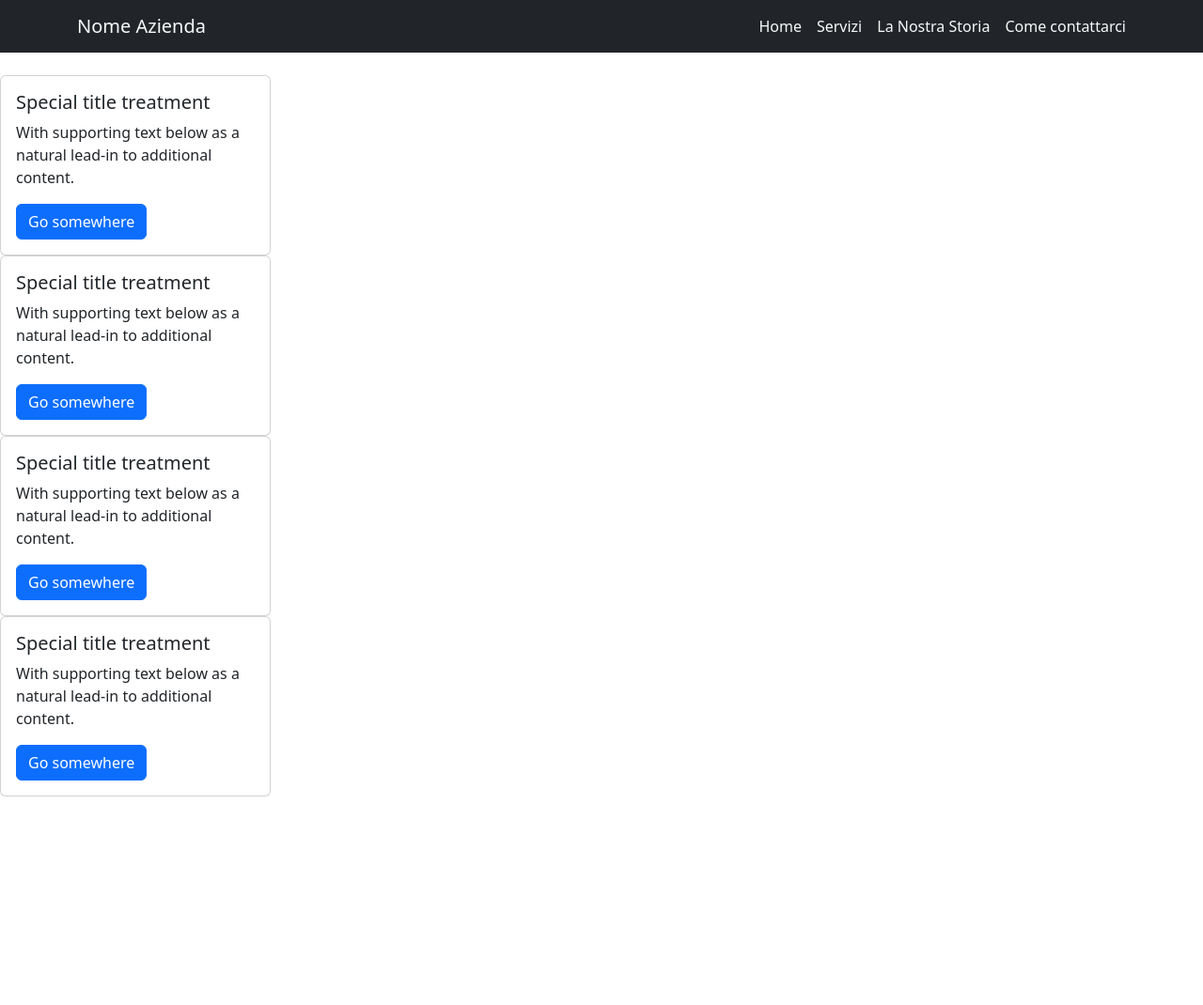
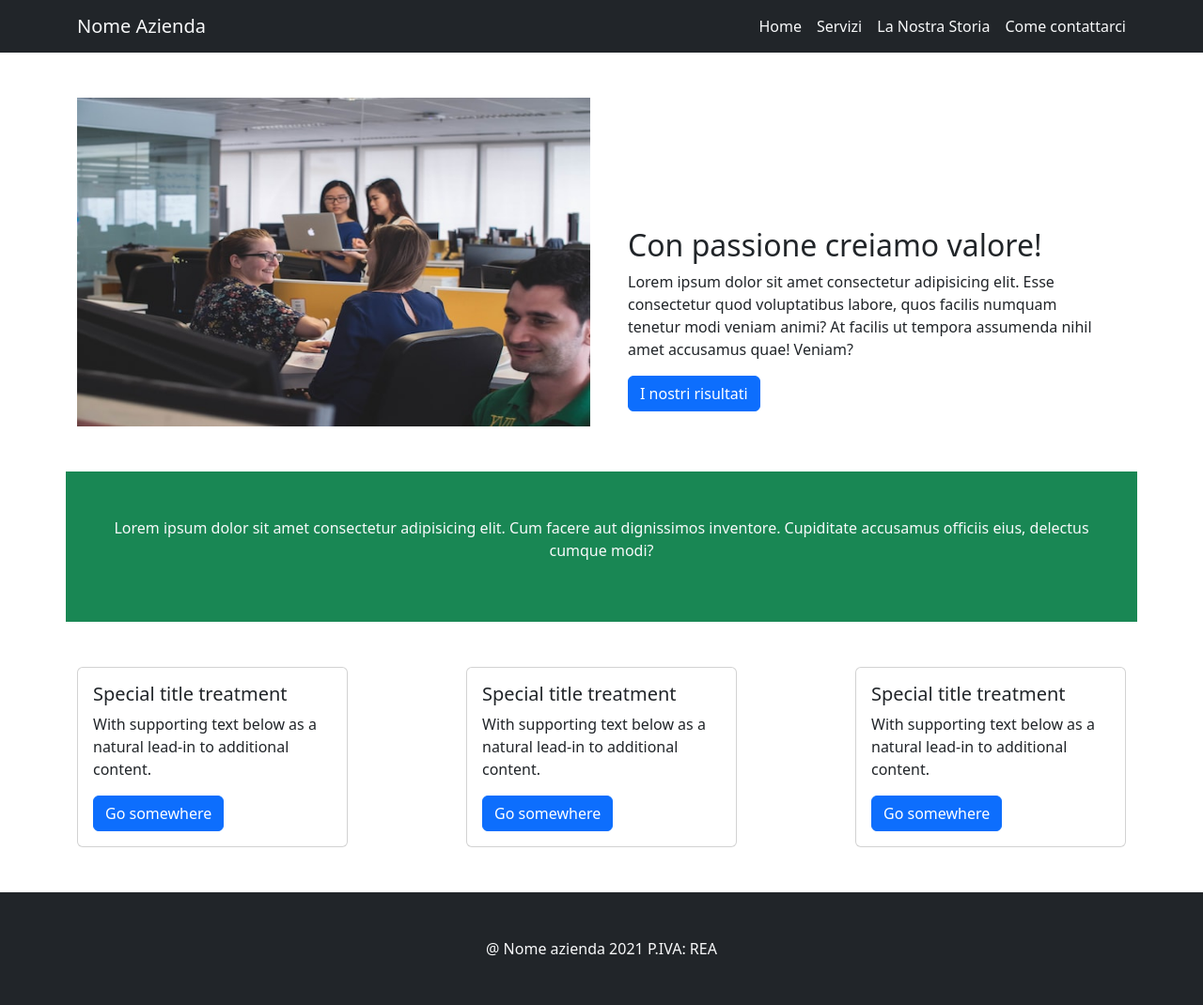
Before and after one commit to EarthDragon10/U2-W6-D2-Esercizio, a plain HTML site: page index.html in a window 1280 px wide. Shown: the whole page at 94% size. Before the commit the page ends 848 px from the top, so only its background shows below. Drawn offline with nearby package versions, Linux system fonts and the light colour scheme.

Commit message:
fix html bootstrap

```diff
--- a/index.html
+++ b/index.html
@@ -12,8 +12,8 @@
 </head>
 
 <body>
-    <nav class="navbar bg-dark">
-        <div class="container ">
+    <nav class="navbar bg-dark mb-5">
+        <div class="container d-flex justify-content-between">
             <div id="logo">
                 <a class="navbar-brand text-light" href="#">Nome Azienda</a>
             </div>
@@ -27,41 +27,74 @@
 
     </nav>
     <main>
+        <div class="container">
+
             <section id="hero">
-            <img src="" alt="">
-            <div class="card" style="width: 18rem;">
+                <div class="row mb-5">
+                    <div class="col">
+                        <img src="./assets/img/team.jpg" alt="" style="height: 350px; width: 100%">
+                    </div>
+                    <div class="col d-flex align-items-end">
+                        <div class="card" style="border-style: none;">
+                            <div class="card-body">
+                                <h2 class="card-title">Con passione creiamo valore!</h2>
+                                <p class="card-text">Lorem ipsum dolor sit amet consectetur adipisicing elit. Esse
+                                    consectetur quod voluptatibus labore, quos facilis numquam tenetur modi veniam
+                                    animi? At facilis ut tempora assumenda nihil amet accusamus quae! Veniam?</p>
+                                <a href="#" class="btn btn-primary">I nostri risultati</a>
+                            </div>
+                        </div>
+                    </div>
+                </div>
+            </section>
+
+            <section id="paragraph">
+                <div class="row mb-5">
+                    <div class="col text-center bg-success text-light p-5">
+                        <p>Lorem ipsum dolor sit amet consectetur adipisicing elit. Cum facere aut dignissimos
+                            inventore. Cupiditate accusamus officiis eius, delectus cumque modi?</p>
+                    </div>
+                </div>
+
+            </section>
+
+            <article id="articles">
+                <div class="row mb-5">
+                    <div class="col d-flex flex-row justify-content-between gap-4">
+                        <div class="card " style="width: 18rem;">
                             <div class="card-body">
                                 <h5 class="card-title">Special title treatment</h5>
-                    <p class="card-text">With supporting text below as a natural lead-in to additional content.</p>
-                    <a href="#" class="btn btn-primary">Go somewhere</a>
-                </div>
-        </section>
-        <section id="paragraph"></section>
-        <article id="articles">
-            <div class="card" style="width: 18rem;">
-                <div class="card-body">
-                    <h5 class="card-title">Special title treatment</h5>
-                    <p class="card-text">With supporting text below as a natural lead-in to additional content.</p>
+                                <p class="card-text">With supporting text below as a natural lead-in to additional
+                                    content.</p>
                                 <a href="#" class="btn btn-primary">Go somewhere</a>
                             </div>
                         </div>
                         <div class="card" style="width: 18rem;">
                             <div class="card-body">
                                 <h5 class="card-title">Special title treatment</h5>
-                    <p class="card-text">With supporting text below as a natural lead-in to additional content.</p>
+                                <p class="card-text">With supporting text below as a natural lead-in to additional
+                                    content.</p>
                                 <a href="#" class="btn btn-primary">Go somewhere</a>
                             </div>
                         </div>
                         <div class="card" style="width: 18rem;">
                             <div class="card-body">
                                 <h5 class="card-title">Special title treatment</h5>
-                    <p class="card-text">With supporting text below as a natural lead-in to additional content.</p>
+                                <p class="card-text">With supporting text below as a natural lead-in to additional
+                                    content.</p>
                                 <a href="#" class="btn btn-primary">Go somewhere</a>
                             </div>
                         </div>
+                    </div>
+                </div>
             </article>
+
+        </div>
     </main>
-    <footer></footer>
+
+    <footer class="bg-dark">
+        <div class="text-light text-center p-5">@ Nome azienda 2021 P.IVA: REA</div>
+    </footer>
     <script src="https://cdn.jsdelivr.net/npm/bootstrap@5.2.2/dist/js/bootstrap.bundle.min.js"
         integrity="sha384-OERcA2EqjJCMA+/3y+gxIOqMEjwtxJY7qPCqsdltbNJuaOe923+mo//f6V8Qbsw3"
         crossorigin="anonymous"></script>
```
Lines whose indentation alone changed are shown as unchanged.
